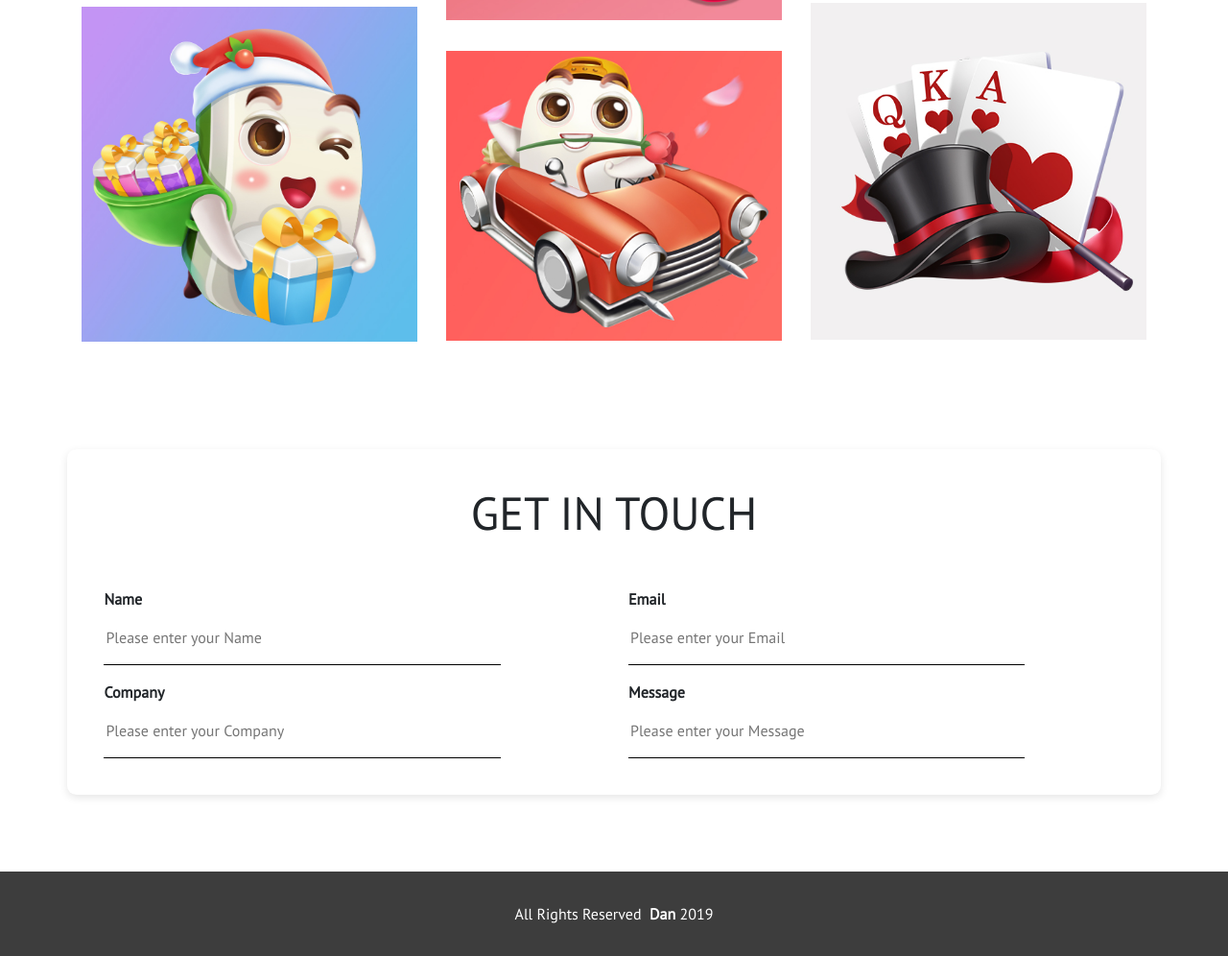
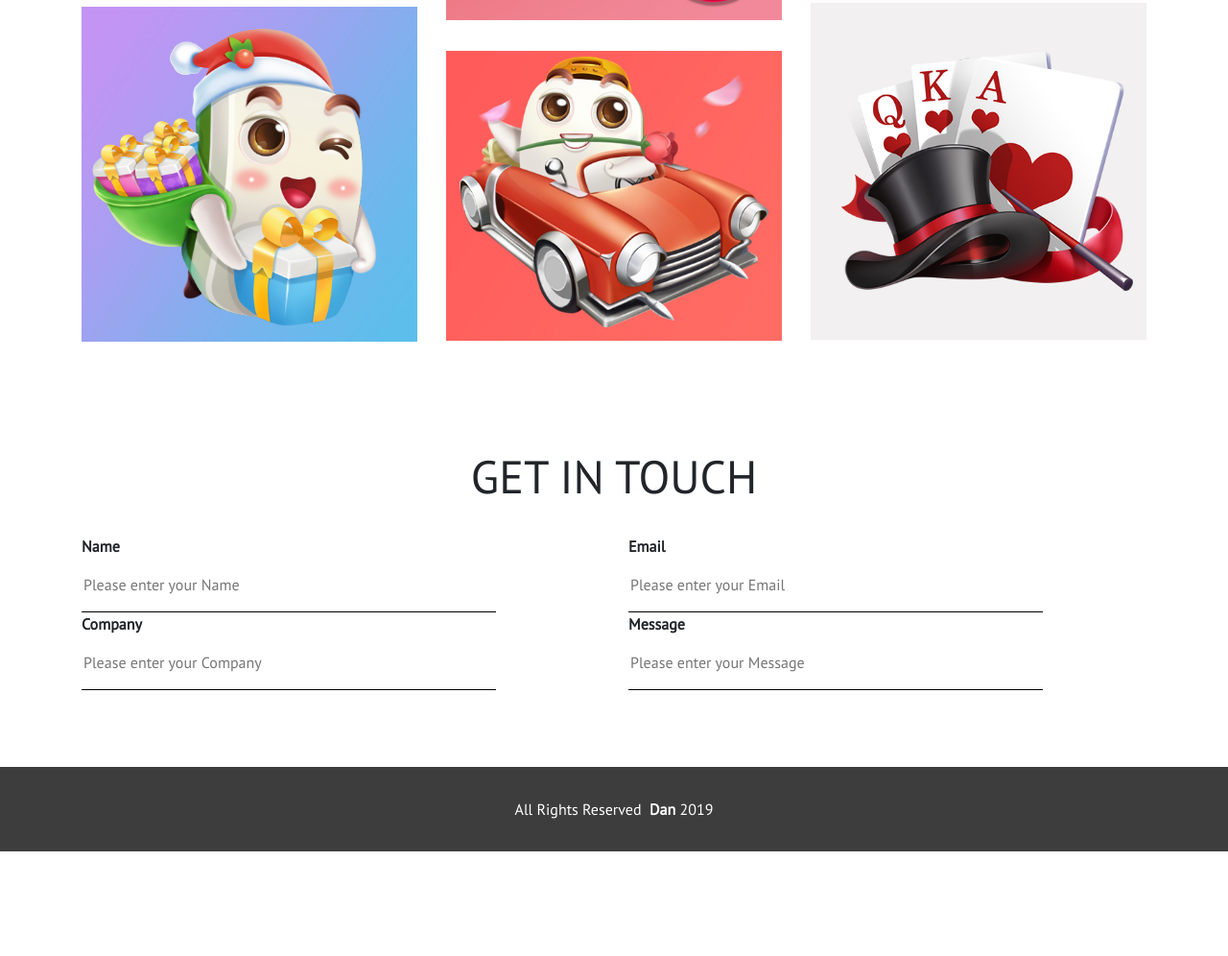
Before and after one commit to luofangdan/luofangdan.github.io, a plain HTML site: page index.html in a window 1280 px wide. Shown: the part 3422-4418 px from the top of the page at 96% size. After the commit the page ends 4309 px from the top, so only its background shows below. Drawn offline with Linux system fonts and the light colour scheme.

Commit message:
input modify

```diff
--- a/css/new.css
+++ b/css/new.css
@@ -129,23 +129,10 @@
 	clear: all;
 	overflow: hidden;
 }
-.contact-box{
-	width: 1140px;
-	margin: 0 auto;
-	background: #fff;
-	border-radius: .6rem;
-	padding: 3%;
-	box-shadow: 0px 3px 8px rgba(0,0,0,.1);
-	clear: all;
-	overflow: hidden;
-}
-.contact-box .fr{
-	float: right;
-}
 .contact-box p{
 	padding-top: 1rem;
 }
-.contact-box input{
+input.contact-inpute{
 	width: 80%;
 	border-top: 0;
 	border-left: 0;
--- a/index.html
+++ b/index.html
@@ -160,13 +160,13 @@
 </div>
 <!--contact-->
 <div class="contact" id="contact">
-	<div class="container contact-box">
+	<div class="container">
 		<h1>GET IN TOUCH</h1>
 		<div class="row">
-			<div class="col-lg-6 col-sm-12"><p><strong>Name</strong></p><input type="text" maxlength="12" placeholder="Please enter your Name"/></div>
-			<div class="col-lg-6 col-sm-12"><p><strong>Email</strong></p><input type="text" maxlength="12" placeholder="Please enter your Email"/></div>
-			<div class="col-lg-6 col-sm-12"><p><strong>Company</strong></p><input type="text" maxlength="12" placeholder="Please enter your Company"/></div>
-			<div class="col-lg-6 col-sm-12"><p><strong>Message</strong></p><input type="text" maxlength="12" placeholder="Please enter your Message"/></div>
+			<div class="col-lg-6 col-sm-12 "><p><strong>Name</strong></p><input type="text" maxlength="12" placeholder="Please enter your Name" class="contact-inpute"/></div>
+			<div class="col-lg-6 col-sm-12"><p><strong>Email</strong></p><input type="text" maxlength="12" placeholder="Please enter your Email" class="contact-inpute"/></div>
+			<div class="col-lg-6 col-sm-12"><p><strong>Company</strong></p><input type="text" maxlength="12" placeholder="Please enter your Company" class="contact-inpute"/></div>
+			<div class="col-lg-6 col-sm-12"><p><strong>Message</strong></p><input type="text" maxlength="12" placeholder="Please enter your Message" class="contact-inpute"/></div>
 		</div>
 	</div>
 </div>
```
